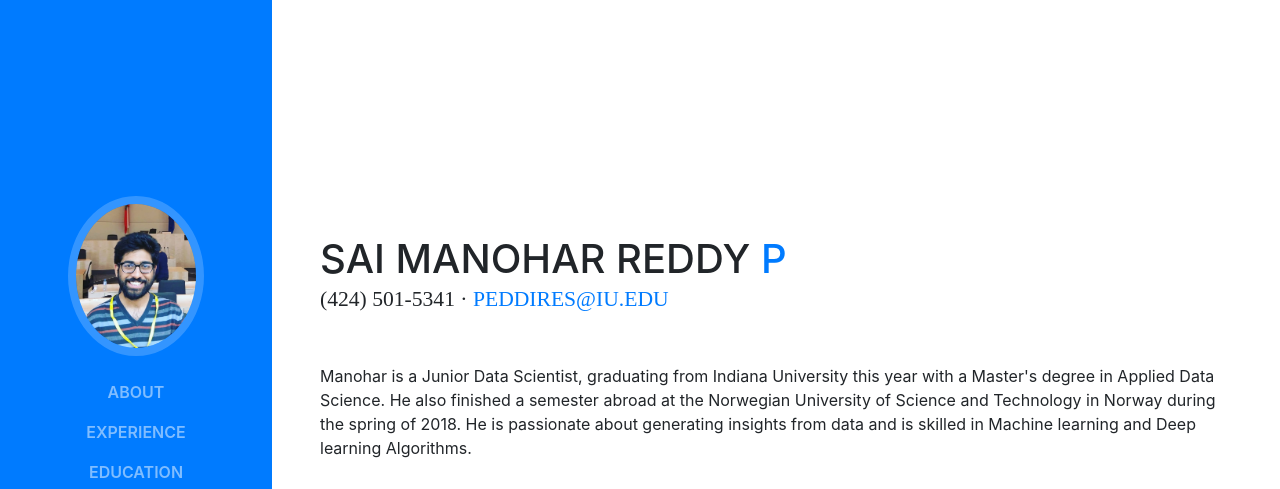
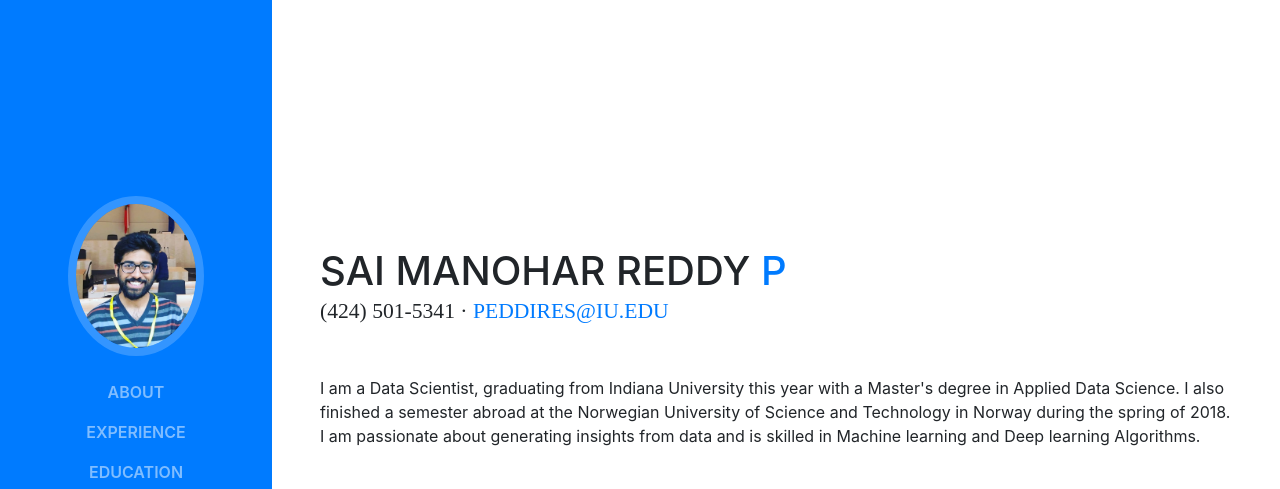
Before and after one commit to manohareddy/manohareddy.github.io, a website with bundled scripts: page index.html in a window 1280 px wide. Shown: the top 489 px of the page. Built offline with nearby package versions, Linux system fonts and the light colour scheme; a web font is replaced by a local one.

Commit message:
yes change

```diff
--- a/index.html
+++ b/index.html
@@ -72,7 +72,7 @@
           <div class="subheading mb-5"> (424) 501-5341 ·
             <a href="mailto:peddires@iu.edu">peddires@iu.edu</a>
           </div>
-          <p class="mb-5">Manohar is a Junior Data Scientist, graduating from Indiana University this year with a Master's degree in Applied Data Science. He also finished a semester abroad at the Norwegian University of Science and Technology in Norway during the spring of 2018. He is passionate about generating insights from data and is skilled in Machine learning and Deep learning Algorithms.</p>
+          <p class="mb-5">I am a Data Scientist, graduating from Indiana University this year with a Master's degree in Applied Data Science. I also finished a semester abroad at the Norwegian University of Science and Technology in Norway during the spring of 2018. I am passionate about generating insights from data and is skilled in Machine learning and Deep learning Algorithms.</p>
           <ul class="list-inline list-social-icons mb-0">
             <li class="list-inline-item">
               <a href="https://www.facebook.com/manohar.reddy.9279">
```
